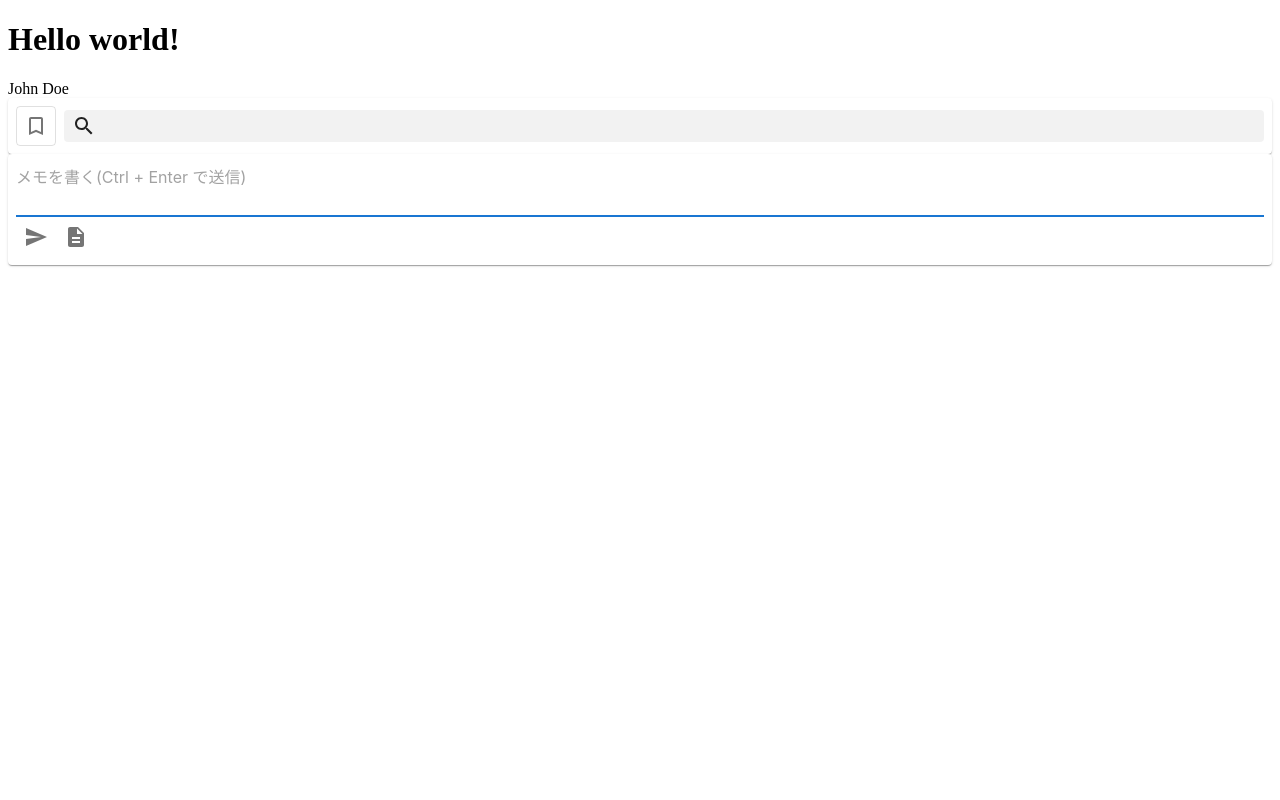
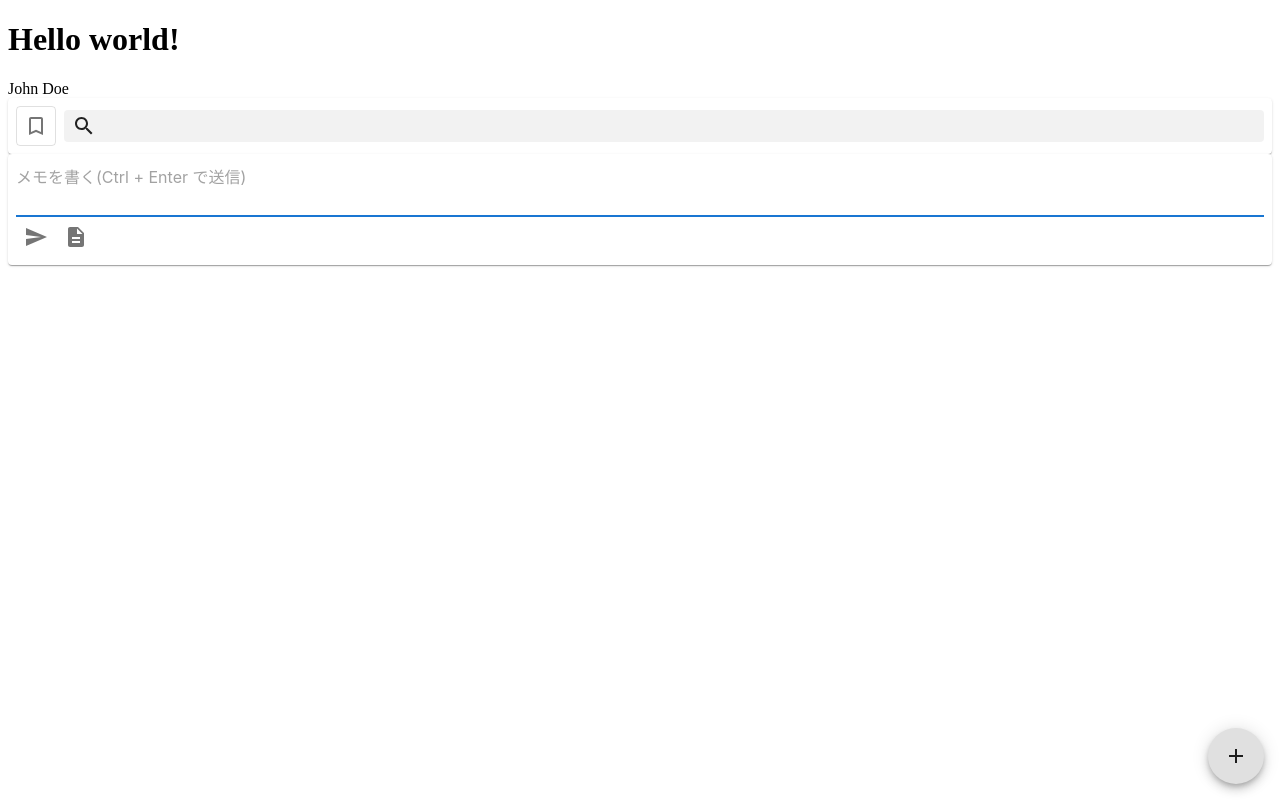
Before and after one commit to sasa9477/my-memo-app, a Next.js app: page / in a window 1280 px wide. Built offline with nearby package versions, Linux system fonts and the light colour scheme.

Commit message:
fabの追加

```diff
--- /dev/null
+++ b/src/components/AppFab.tsx
@@ -0,0 +1,21 @@
+import { Fab, styled } from "@mui/material"
+import { AddIcon } from "./icons/AddIcon"
+
+type AppFabProps = {
+}
+
+const AppFab: React.FC<AppFabProps> = (): JSX.Element => {
+  const StyledFab = styled(Fab)(({ theme }) => ({
+    position: 'absolute',
+    right: theme.spacing(2),
+    bottom: theme.spacing(2)
+  }))
+
+ return (
+   <StyledFab>
+     <AddIcon/>
+   </StyledFab>
+ )
+}
+
+export default AppFab
--- /dev/null
+++ b/src/components/icons/AddIcon.tsx
@@ -0,0 +1 @@
+export { default as AddIcon } from '@mui/icons-material/Add'
--- a/src/pages/index.tsx
+++ b/src/pages/index.tsx
@@ -1,6 +1,9 @@
+import { Box } from '@mui/material'
 import axios from 'axios'
 import type { NextPage } from 'next'
 import { useEffect, useState } from 'react'
+import AppFab from '../components/AppFab'
+import { AddIcon } from '../components/icons/AddIcon'
 import InputArea from '../components/InputArea'
 import SearchBar from '../components/SearchBar'
 import { HelloData } from './api/hello'
@@ -18,12 +21,14 @@ const Home: NextPage = () => {
   }, [setJohnDoe])
 
   return (
-    <>
+    <Box>
       <h1>Hello world!</h1>
       <div>{johnDoe}</div>
       <SearchBar></SearchBar>
+      <AppFab/>
       <InputArea/>
-    </>
+
+    </Box>
   )
 }
 
```
